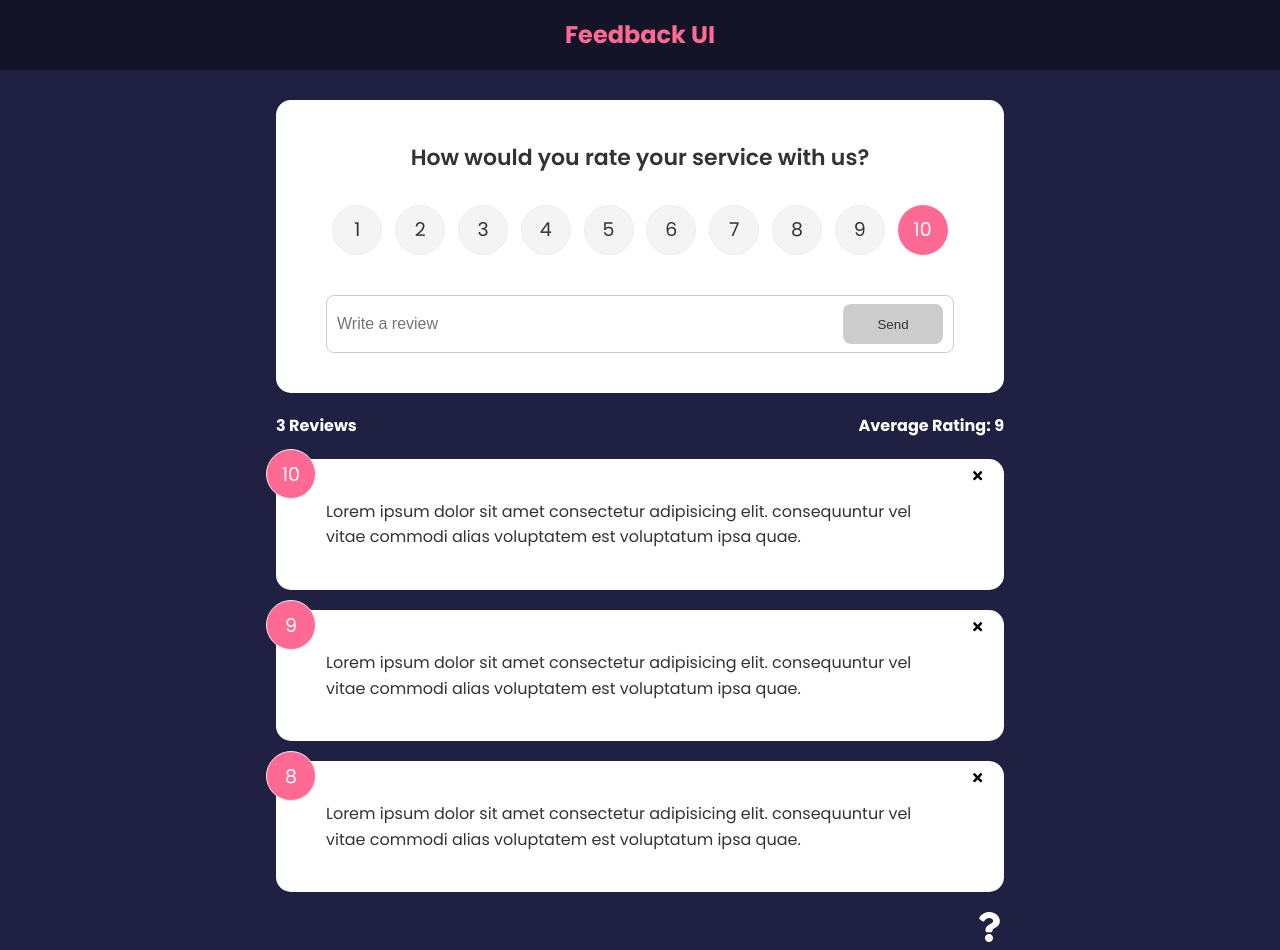
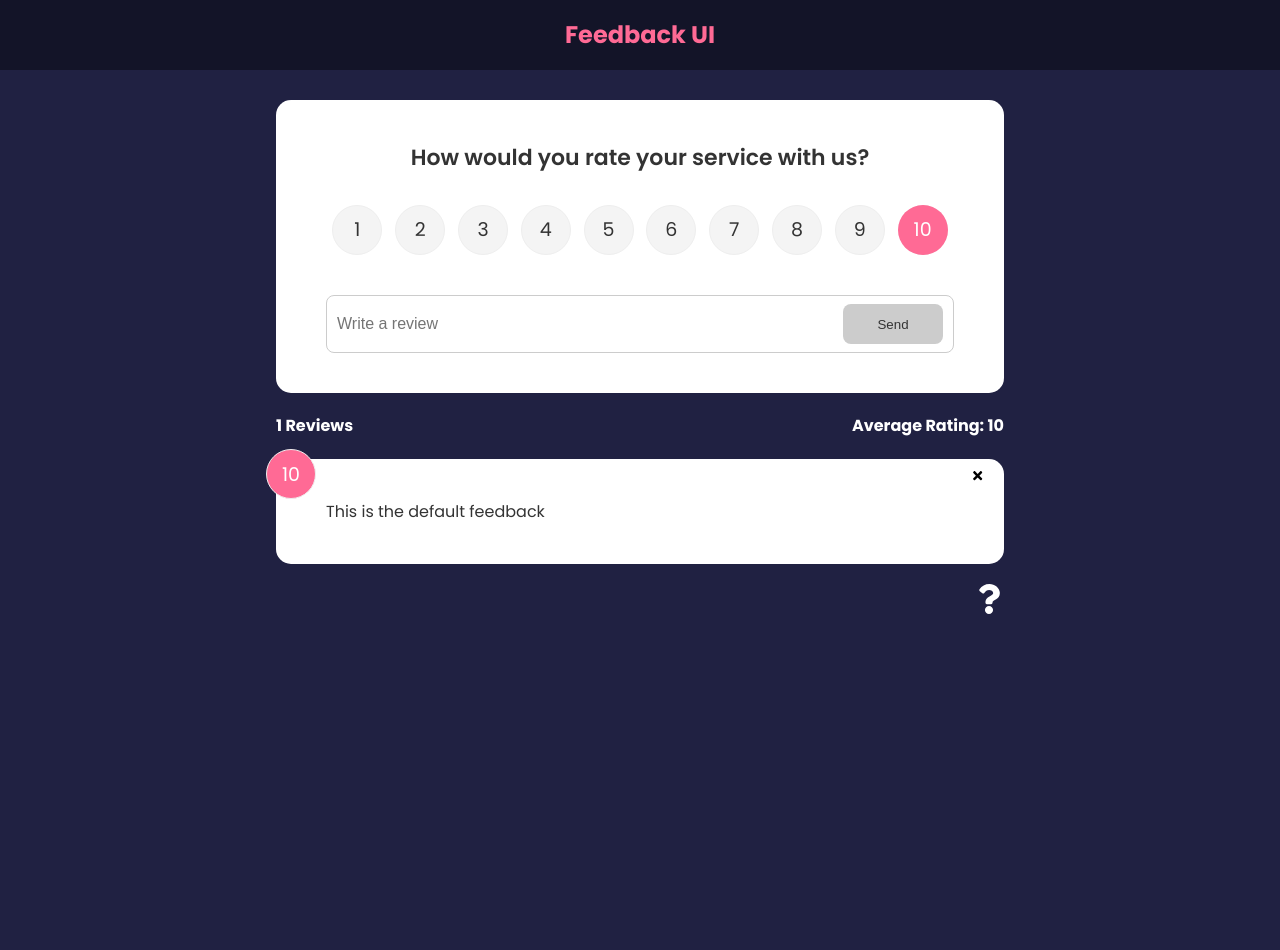
Before and after one commit to steveanthony999/traversy-feedback-app, a React (Create React App) app: page / in a window 1280 px wide. After the commit the page ends 800 px from the top, so only its background shows below. Built offline with nearby package versions, Linux system fonts and the light colour scheme; the HTML template or start-up script is replaced by a standard one.

Commit message:
changed props to global state

```diff
--- a/src/App.js
+++ b/src/App.js
@@ -41,12 +41,8 @@
               element={
                 <>
                   <FeedbackForm handleAdd={addFeedback} />
-                  <FeedbackStats feedback={feedback} />{' '}
-                  {/* Passing in the feedback array */}
-                  <FeedbackList
-                    feedback={feedback}
-                    handleDelete={deleteFeedback}
-                  />
+                  <FeedbackStats />
+                  <FeedbackList handleDelete={deleteFeedback} />
                 </>
               }></Route>
             <Route path='/about' element={<About />} />
--- a/src/components/FeedbackList.jsx
+++ b/src/components/FeedbackList.jsx
@@ -1,9 +1,13 @@
+import { useContext } from 'react';
 import { motion, AnimatePresence } from 'framer-motion';
-import PropTypes from 'prop-types';
 
 import FeedbackItem from './FeedbackItem';
 
-const FeedbackList = ({ feedback, handleDelete }) => {
+import FeedbackContext from '../context/FeedbackContext';
+
+const FeedbackList = ({ handleDelete }) => {
+  const { feedback } = useContext(FeedbackContext);
+
   if (!feedback || feedback.length === 0) {
     return <p>No feedback yet</p>;
   }
@@ -29,15 +33,4 @@
   );
 };
 
-FeedbackList.propTypes = {
-  feedback: PropTypes.arrayOf(
-    PropTypes.shape({
-      //   id: PropTypes.number.isRequired,
-      id: PropTypes.oneOfType([PropTypes.string, PropTypes.number]).isRequired,
-      text: PropTypes.string.isRequired,
-      rating: PropTypes.number.isRequired,
-    })
-  ),
-};
-
 export default FeedbackList;
--- a/src/components/FeedbackStats.jsx
+++ b/src/components/FeedbackStats.jsx
@@ -1,6 +1,9 @@
-import PropTypes from 'prop-types';
+import { useContext } from 'react';
 
-const FeedbackStats = ({ feedback }) => {
+import FeedbackContext from '../context/FeedbackContext';
+
+const FeedbackStats = () => {
+  const { feedback } = useContext(FeedbackContext);
   // Calculate Ratings Average
   let average =
     feedback.reduce((accumulator, currentValue) => {
@@ -17,15 +20,4 @@
   );
 };
 
-FeedbackStats.propTypes = {
-  feedback: PropTypes.arrayOf(
-    PropTypes.shape({
-      //   id: PropTypes.number.isRequired,
-      id: PropTypes.oneOfType([PropTypes.string, PropTypes.number]).isRequired,
-      text: PropTypes.string.isRequired,
-      rating: PropTypes.number.isRequired,
-    })
-  ),
-};
-
 export default FeedbackStats;
```
